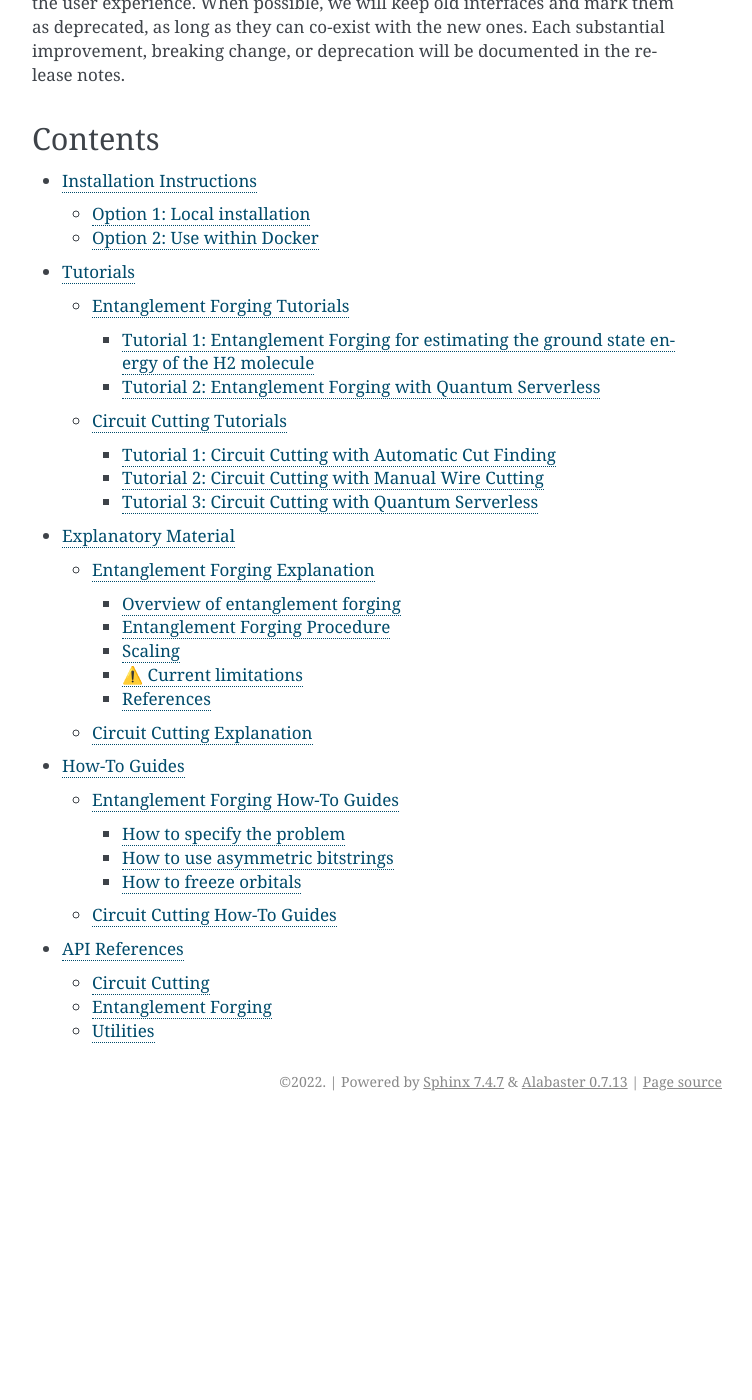
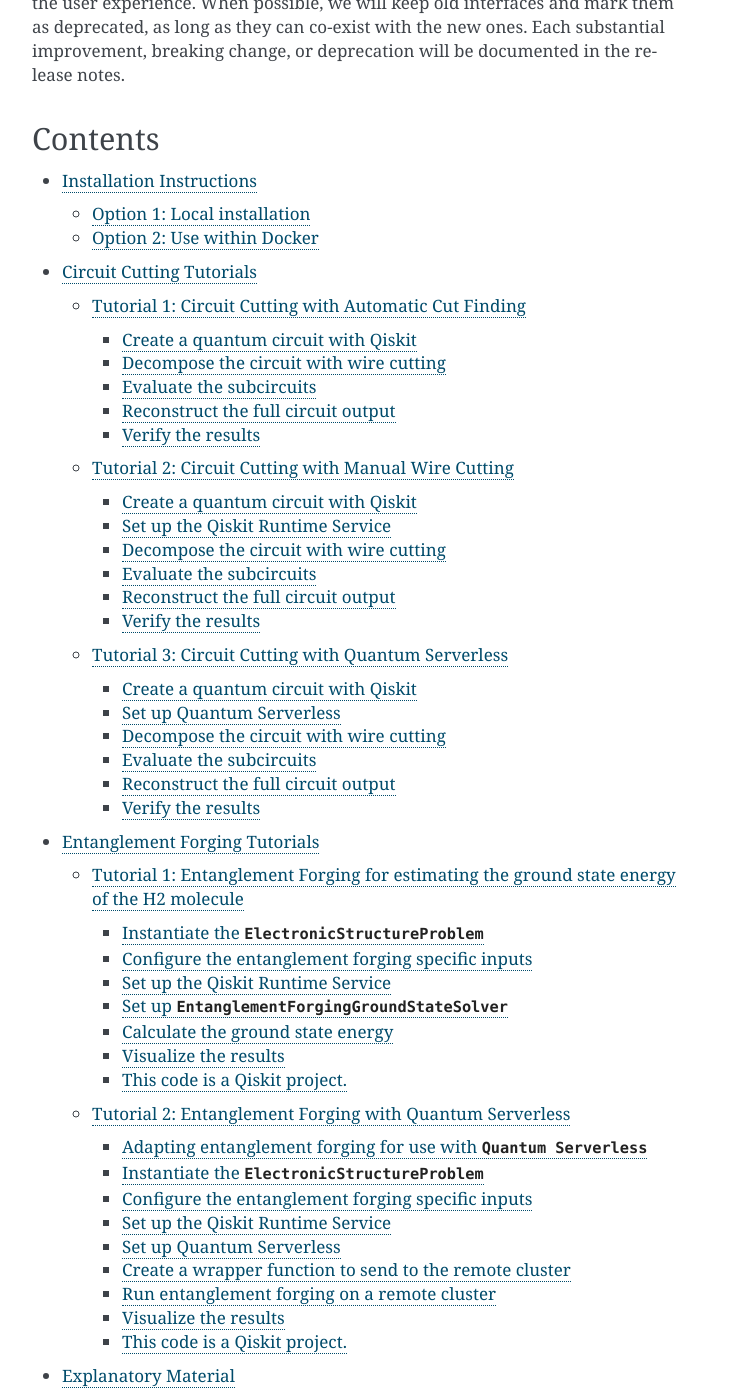
Before and after one commit to Qiskit/qiskit-addon-cutting, a Sphinx documentation site: the page built from docs/index.rst, in a window 1280 px wide and 1400 px high, scrolled down 832 px. Shown: the whole window, without its empty margins (388-1140 px from the left). Built offline with Sphinx 7.4.7, drawn with Linux system fonts in a browser that asks for light colours; before the commit the page ends 1953 px from its top, so only the background shows below that; some of the changed text lies outside the part shown.

Commit message:
Rearrange docs directory hierarchy

```diff
--- a/docs/index.rst
+++ b/docs/index.rst
@@ -15,7 +15,7 @@
 
 .. note::
 
-   The `Quantum Serverless <https://qiskit-extensions.github.io/quantum-serverless/>`_ framework is documented separately, as it lives in its own repository.  Check out `Tutorial 2: Forging with Quantum Serverless <./tutorials/entanglement_forging/tutorial_2_forging_with_quantum_serverless.ipynb>`_  and `Tutorial 3: Circuit Cutting with Quantum Serverless <./tutorials/circuit_cutting/tutorial_3_cutting_with_quantum_serverless.ipynb>`_ for examples on how to integrate Quantum Serverless into circuit knitting workflows.
+   The `Quantum Serverless <https://qiskit-extensions.github.io/quantum-serverless/>`_ framework is documented separately, as it lives in its own repository.  Check out `Tutorial 2: Forging with Quantum Serverless <./entanglement_forging/tutorials/tutorial_2_forging_with_quantum_serverless.ipynb>`_  and `Tutorial 3: Circuit Cutting with Quantum Serverless <./circuit_cutting/tutorials/tutorial_3_cutting_with_quantum_serverless.ipynb>`_ for examples on how to integrate Quantum Serverless into circuit knitting workflows.
 
 This project is meant to evolve rapidly and, as such, does not follow `Qiskit's deprecation policy <https://qiskit.org/documentation/contributing_to_qiskit.html#deprecation-policy>`_.  We may occasionally make breaking changes in order to improve the user experience.  When possible, we will keep old interfaces and mark them as deprecated, as long as they can co-exist with the new ones.  Each substantial improvement, breaking change, or deprecation will be documented in the release notes.
 
@@ -26,9 +26,11 @@
   :maxdepth: 3
 
   Installation Instructions <install>
-  Tutorials <tutorials/index>
+  Circuit Cutting Tutorials <circuit_cutting/tutorials/index>
+  Entanglement Forging Tutorials <entanglement_forging/tutorials/index>
   Explanatory Material <explanation/index>
-  How-To Guides <how-tos/index>
+  Circuit Cutting How-To Guides <circuit_cutting/how-tos/index>
+  Entanglement Forging How-To Guides <entanglement_forging/how-tos/index>
   API References <apidocs/index>
   Release Notes <release-notes>
 
```
Also changed, not shown: docs/how-tos/index.rst (deleted, +0 -9 lines), docs/tutorials/index.rst (deleted, +0 -9 lines), docs/circuit_cutting/how-tos/index.rst (renamed from docs/how-tos/circuit_cutting/index.rst), docs/circuit_cutting/tutorials/README.rst (renamed from docs/tutorials/circuit_cutting/README.rst), docs/circuit_cutting/tutorials/index.rst (renamed from docs/tutorials/circuit_cutting/index.rst), docs/circuit_cutting/tutorials/tutorial_1_automatic_cut_finding.ipynb (renamed from docs/tutorials/circuit_cutting/tutorial_1_automatic_cut_finding.ipynb), docs/circuit_cutting/tutorials/tutorial_2_manual_cutting.ipynb (renamed from docs/tutorials/circuit_cutting/tutorial_2_manual_cutting.ipynb), docs/circuit_cutting/tutorials/tutorial_3_cutting_with_quantum_serverless.ipynb (renamed from docs/tutorials/circuit_cutting/tutorial_3_cutting_with_quantum_serverless.ipynb), docs/entanglement_forging/how-tos/freeze-orbitals.ipynb, docs/entanglement_forging/how-tos/index.rst (renamed from docs/how-tos/entanglement_forging/index.rst), docs/entanglement_forging/how-tos/specify-problem.rst (renamed from docs/how-tos/entanglement_forging/specify-problem.rst), docs/entanglement_forging/how-tos/use-asymmetric-bitstrings.ipynb, docs/entanglement_forging/tutorials/index.rst (renamed from docs/tutorials/entanglement_forging/index.rst), docs/entanglement_forging/tutorials/tutorial_1_getting_started.ipynb (renamed from docs/tutorials/entanglement_forging/tutorial_1_getting_started.ipynb), 2 more files, 2 other files.
